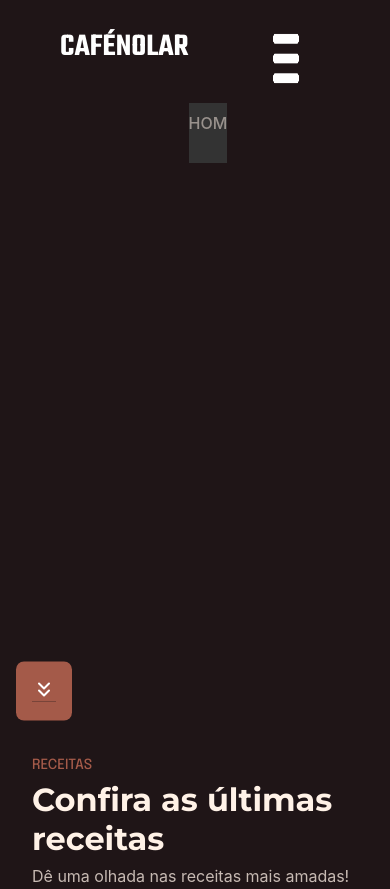
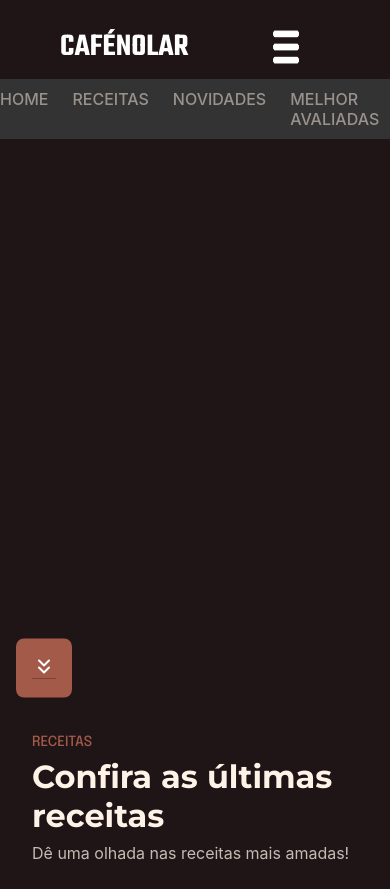
Before and after one commit to StefanyLino/CafenoLar_Stefany, a plain HTML site: page index.html in a window 390 px wide. Shown: the top 889 px of the page. Drawn offline with Linux system fonts and the light colour scheme.

Commit message:
Style - CSS

```diff
--- a/style.css
+++ b/style.css
@@ -314,7 +314,7 @@ footer{
 @media screen and (max-width: 768px){
     /* Header */
     nav ul{
-        position: relative;
+        position: absolute;
         top: 70px;
         left: 0;
         background: #333;
@@ -331,9 +331,15 @@ footer{
         margin-bottom: 10px;
     }
 
+
     .menu{
         margin-left: 0px;
     }
+
+    /* #MenuItems{
+        display: flex;
+       flex-direction: column;
+    } */
 
     .menu-icon{
         display: block;
```
